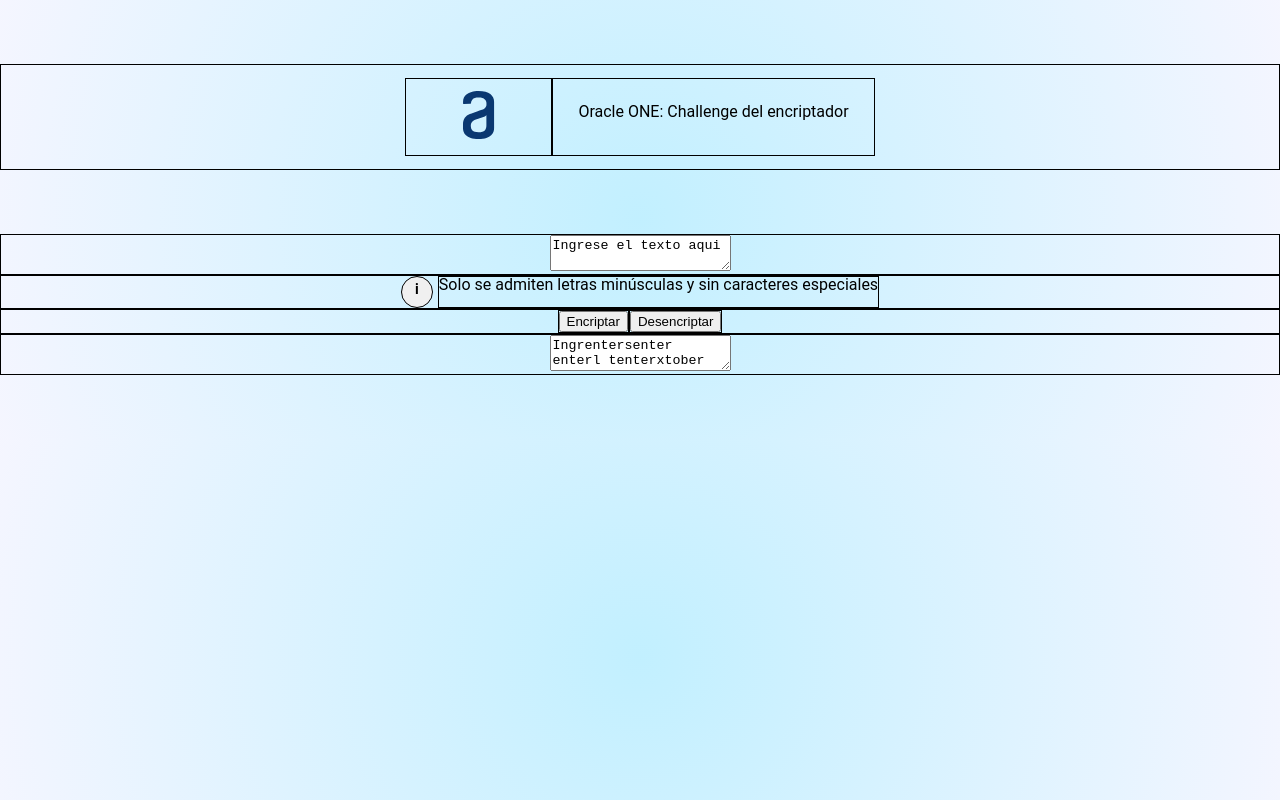
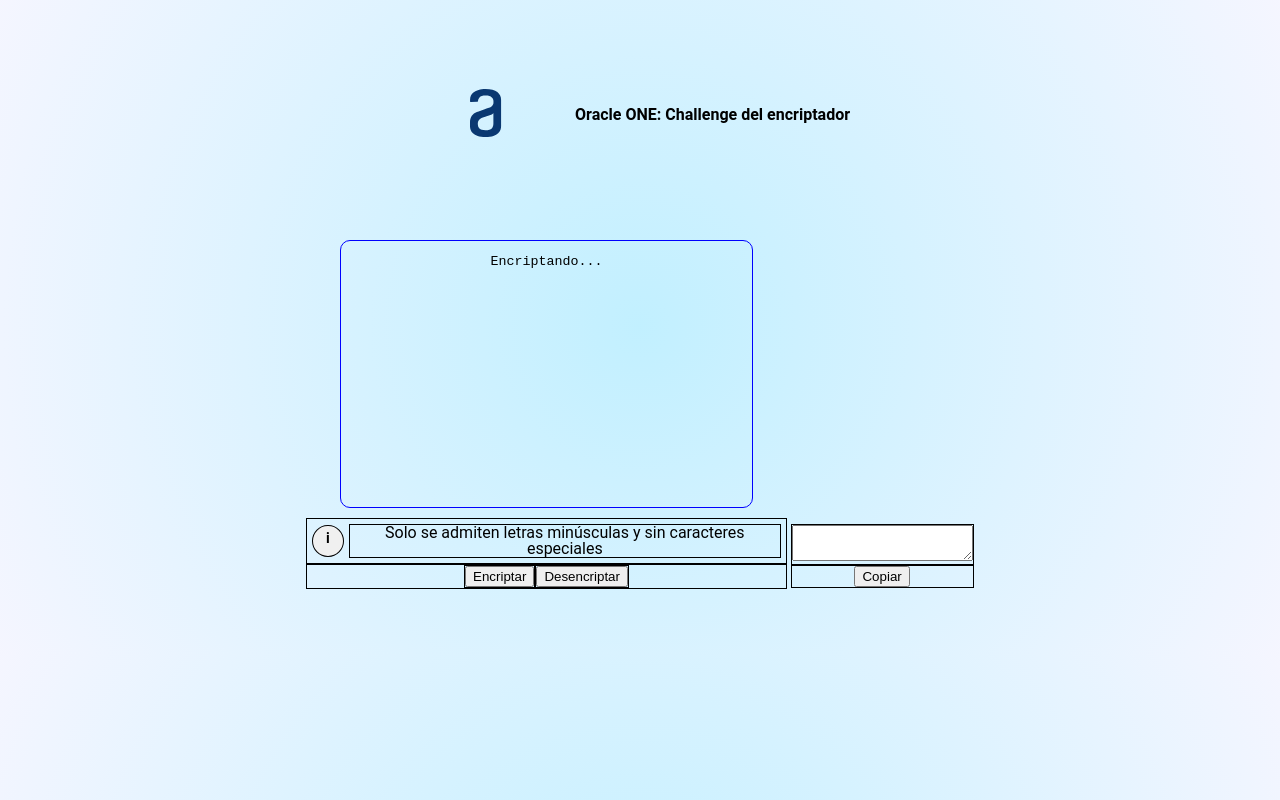
Before and after one commit to SoyAgustin/EncriptadorWeb, a plain HTML site: page index.html in a window 1280 px wide. Both pictures are taken after a click on the button "Encriptar". Drawn offline with Linux system fonts and the light colour scheme.

Commit message:
animacion de encriptacion y elementos del header centrados

```diff
--- a/index.html
+++ b/index.html
@@ -26,7 +26,7 @@
         <main>
             <section class="inputArea">
                 <div class="inputTextBox">
-                    <textarea id="inputText" >Ingrese el texto aqui</textarea>
+                    <textarea id="inputText" placeholder="Ingrese el texto aqui"></textarea>
                 </div>
 
                 <div class="infoBox">
@@ -47,6 +47,9 @@
                 <div class="outputTextBox">
                     <textarea id="outputText"></textarea>
                 </div>
+                <div class="btnCopy">
+                    <input type="button" value="Copiar">
+                </div>
             </section>
 
         </main>
--- a/script.js
+++ b/script.js
@@ -74,3 +74,22 @@ inputText.addEventListener('blur', function () {
       this.value = 'Ingrese el texto aquí';
     }
   });
+
+// Obtener el botón y el textarea con id "inputText"
+const btnEncryptEvent = document.querySelector('.btnEncrypt input');
+
+// Escuchar el evento click en el botón
+btnEncryptEvent.addEventListener('click', () => {
+    // Agregar clase 'animating' al textarea
+    inputText.classList.add('animating');
+    inputText.value = 'Encriptando...';
+    // Retirar la clase 'animating' después de un breve retraso (2 segundos en este caso)
+    setTimeout(() => {
+        inputText.classList.remove('animating');
+    }, 500);
+});
+
+function showEncriptedMessage() {
+    inputText.value = "Encriptado";
+}
+inputText.addEventListener('animationend', showEncriptedMessage);
--- a/style.css
+++ b/style.css
@@ -28,35 +28,69 @@ header, main, footer{
 }
 /* Header box: logo, titulo*/
 .header-box{
-    border: solid 1px #000;
     padding: 1%;
     display: flex;
     justify-content: center;
+    align-items: center;
 }
 .logo{
-    border: solid 1px #000;
     padding: 1%;
     margin: 0px;
 }
 .titulo{
-    border: solid 1px #000;
-    padding: 2%;
+    padding: 1em;
     margin: 0px;
+    font-weight: bold;
 }
 
 /* Main box: inputArea, outputArea*/
+.inputArea, .outputArea{
+    display:inline-block;
+}
+/* Section: inputArea*/
+.inputTextBox{
+    position: relative;
+    display: flex;
+    align-items: center;
+    justify-content: center;
+    margin: 0 auto;
+    padding: 10px;
+}
+#inputText{
+    border: solid 0.5px blue;
+    border-radius: 10px;
+    background-color: transparent;
+    transition: background-color 0.5s ease;
+    padding: 1em;
+    resize: none;
+    width: 30vw;
+    height: 30vh;
+    text-align: center;
+    align-items: center;
+}
+#inputText.animating{
+    background-image: linear-gradient(to right,#ff9800, #f0f0f0);
+    background-size: 200% 100%;
+    animation: slideBackground 0.5s linear forwards;
+}
+@keyframes slideBackground{
+    0%{
+        background-position: 0% 0%;
+    }
+    100%{
+        background-position: -100% 0%;
+    }
+}
 
-/* Section: inputArea*/
 
-.inputTextBox{
-    border: solid 1px #000;
-}
 
 /*InfoBox*/
 .infoBox{
     border: solid 1px #000;
     display: flex;
+    padding: 1%;
     justify-content: center;
+    align-items: center;
 }
 .symbolInfo{
     border: solid 1px #000;
@@ -92,3 +126,9 @@ header, main, footer{
 .outputTextBox{
     border: solid 1px #000;
 }
+.btnCopyBox{
+    border: solid 1px #000;
+}
+.btnCopy{
+    border: solid 1px #000;
+}
```
